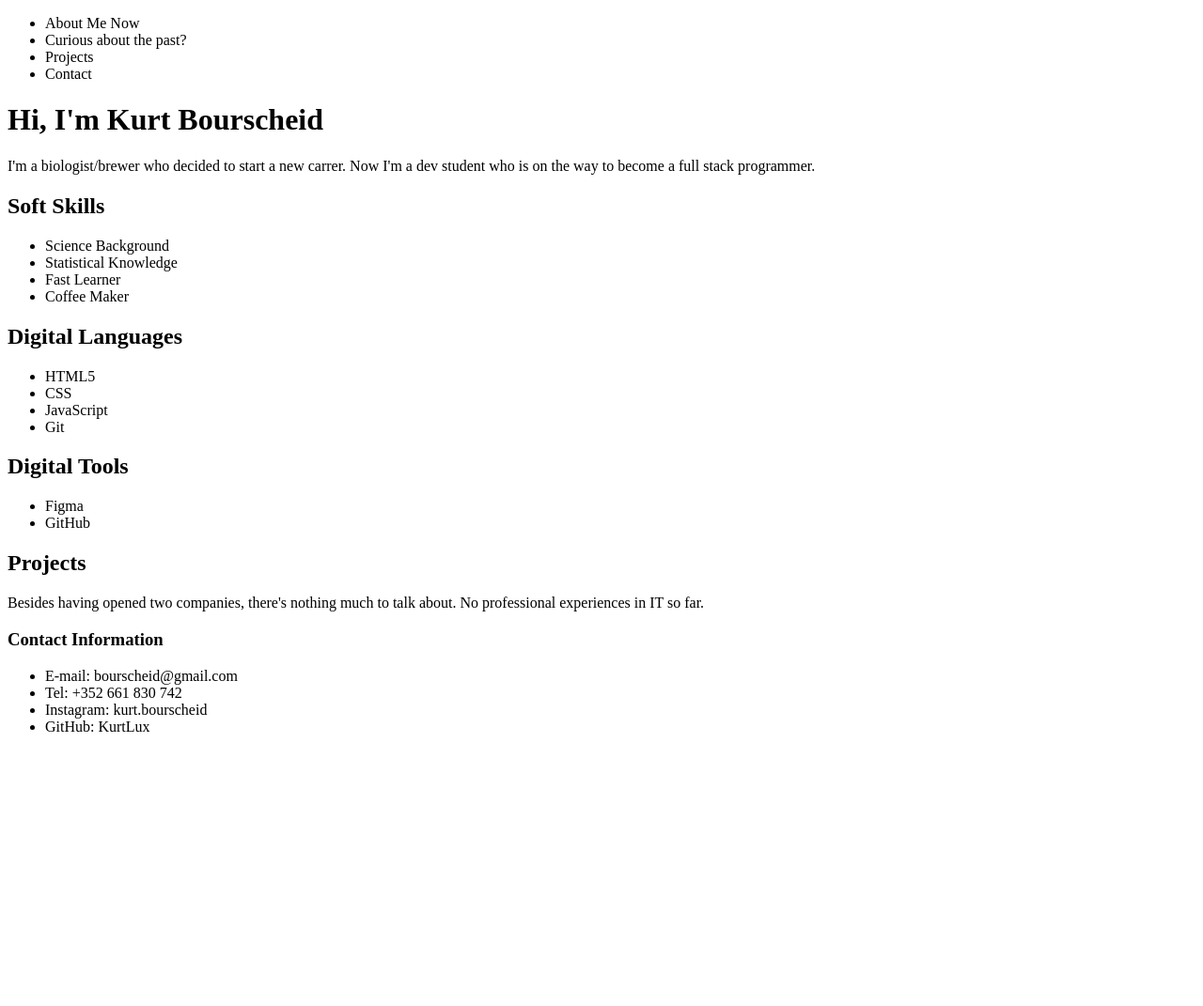
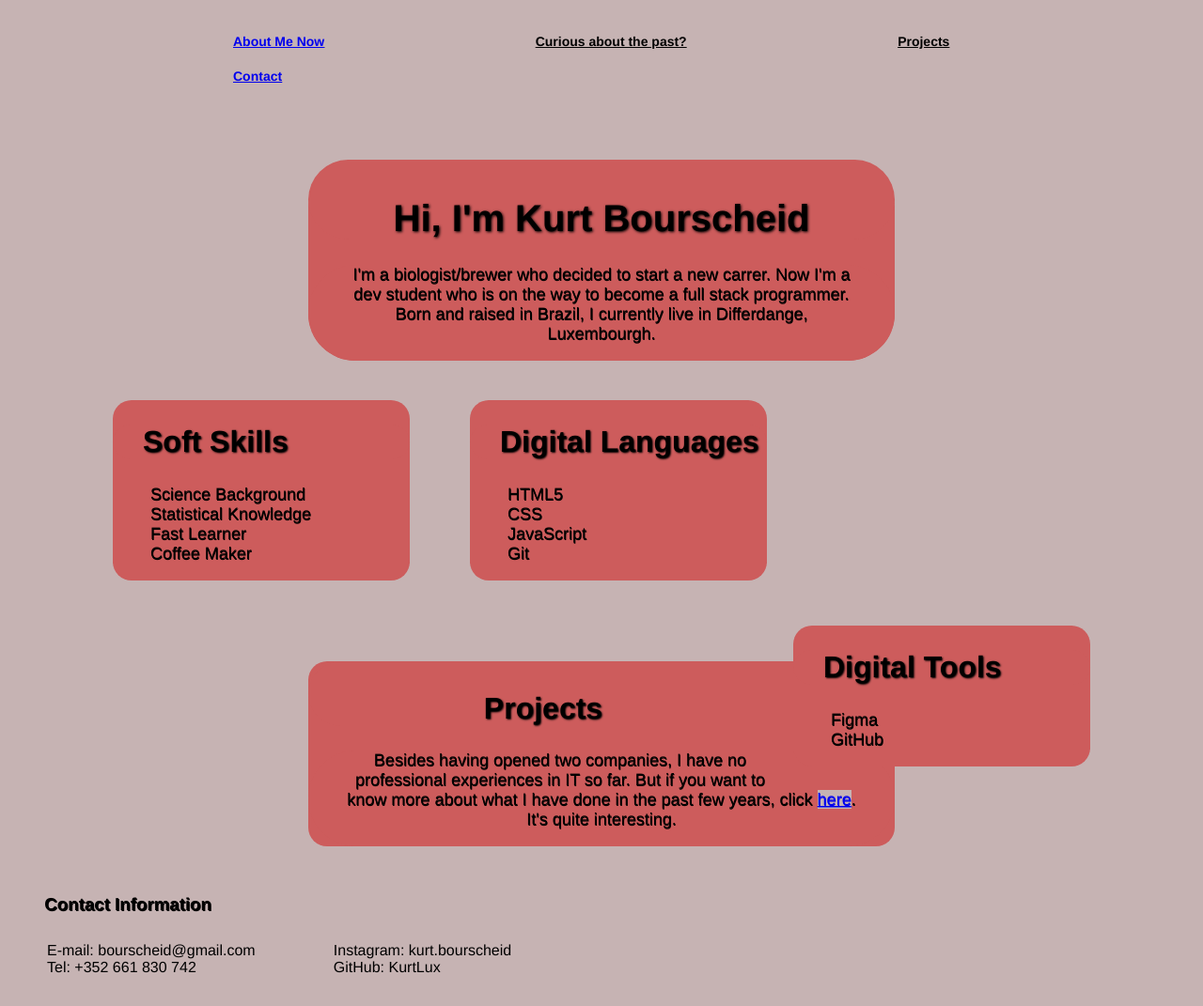
Before and after one commit to KurtLux/portfolio, a plain HTML site: page index.html in a window 1280 px wide. Shown: the whole page at 94% size. Before the commit the page ends 800 px from the top, so only its background shows below. Drawn offline with Linux system fonts and the light colour scheme.

Commit message:
"Main page, first version"

```diff
--- a/index.html
+++ b/index.html
@@ -5,20 +5,22 @@
     <meta http-equiv="X-UA-Compatible" content="IE=edge">
     <meta name="viewport" content="width=device-width, initial-scale=1.0">
     <title>Kurt's Portfolio</title>
+    <link href="./resources/styles.css" rel="stylesheet" type="text/css">
 </head>
 <nav>
-    <ul>
-        <li href="about me">About Me Now</li>
+    <ul class="nav">
+        <li><a href="abouteme">About Me Now</a></li>
         <li>Curious about the past?</li>
         <li>Projects</li>
-        <li href="contact">Contact</li>
+        <li><a href="contact">Contact</a></li>
     </ul>
 </nav>
 <body>
-    <div class="about me">
+    <div class="aboutme">
         <h1>Hi, I'm Kurt Bourscheid</h1>
         <p>I'm a biologist/brewer who decided to start a new carrer. Now I'm
-            a dev student who is on the way to become a full stack programmer. </p>
+            a dev student who is on the way to become a full stack programmer.
+        Born and raised in Brazil, I currently live in Differdange, Luxembourgh.</p>
     </div>
     <section class="softskills">
         <h2>Soft Skills</h2>
@@ -29,7 +31,7 @@
             <li>Coffee Maker</li>
         </ul>
     </section>
-    <section class="digital languages">
+    <section class="languages">
         <h2>Digital Languages</h2>
         <ul>
             <li>HTML5</li>
@@ -38,27 +40,34 @@
             <li>Git</li>
         </ul>
     </section>
-    <section class="digital tools">
+    <section class="tools">
         <h2>Digital Tools</h2>
         <ul>
             <li>Figma</li>
             <li>GitHub</li>
+            <li></li>
+            <li></li>
         </ul>
     </section>
     <section class="projects">
         <h2>Projects</h2>
-        <p>Besides having opened two companies, there's nothing much to talk about.
-            No professional experiences in IT so far.
+        <p>Besides having opened two companies, I have no professional experiences in
+             IT so far. But if you want to know more about what I have done in the
+             past few years, click <a href="./past.html">here</a>. It's quite interesting.
         </p>
     </section>
     <footer class="contact">
         <h3>Contact Information</h3>
-        <ul>
-            <li>E-mail: bourscheid@gmail.com</li>
-            <li>Tel: +352 661 830 742</li>
-            <li>Instagram: kurt.bourscheid</li>
-            <li>GitHub: KurtLux</li>
-        </ul>
+        <div class="footleft">
+            E-mail: bourscheid@gmail.com
+            <br>
+            Tel: +352 661 830 742
+        </div>
+        <div class="footright">
+            Instagram: kurt.bourscheid
+            <br>
+            GitHub: KurtLux
+        </div>
     </footer>
 </body>
 </html>
--- /dev/null
+++ b/resources/styles.css
@@ -0,0 +1,200 @@
+.nav li{
+    display: inline-block;
+    font-family: helvetica;
+    font-size: 14px;
+    text-shadow: 1px;
+    text-decoration: underline;
+    font-weight: 700;
+    margin-left: 180px;
+    margin-right: auto;
+    padding-top: 20px;
+    padding-left: 20px;
+    padding-right: 20px;
+}
+
+* {
+    font-family: Helvetica, sans-serif;
+    background-color: rgb(198, 179, 179);
+}
+
+.aboutme {
+    display: block;
+    margin-top: 5em;
+    margin-left: 20em;
+    margin-right: 20em;
+    background-color: indianred;
+    border-radius: 50px;
+}
+
+.aboutme h1 {
+    text-align: center;
+    text-shadow: 1px 1px 3px ;
+    font-weight: 700;
+    font-size: 40px;
+    background-color: indianred;
+    padding-top: 1em;
+    border-radius: 50px;
+}
+.aboutme p {
+    text-align: center;
+    font-size: 18px;
+    background-color: indianred;
+    padding-bottom: 1em;
+    border-radius: 50px;
+    padding-left: 2em;
+    padding-right: 2em;
+    text-shadow: 0.5px 0.5px 0.5px;
+    }
+
+.softskills {
+    float: left;
+    width: 25%;
+    background-color: indianred;
+    border-radius: 20px;
+    margin: 1.5em;
+    margin-left: 7em;
+}
+.softskills h2 {
+    background-color: indianred;
+    border-radius: 20px;
+    text-shadow: 1px 1px 2px;
+    font-weight: 700;
+    font-size: 32px;
+    padding-left: 1em;
+}
+
+.softskills ul {
+    background-color: indianred;
+    font-size: 18px;
+    list-style-type: none;
+    text-shadow: 0.5px 0.5px 0.5px;
+}
+
+.softskills li {
+    background-color: indianred;
+}
+
+.languages {
+    float: left;
+    width: 25%;
+    background-color: indianred;
+    border-radius: 20px;
+    margin: 1.5em;
+    margin-left: 2.5em;
+}
+.languages h2 {
+    background-color: indianred;
+    border-radius: 20px;
+    text-shadow: 1px 1px 2px;
+    font-weight: 700;
+    font-size: 32px;
+    padding-left: 1em;
+}
+
+.languages ul {
+    background-color: indianred;
+    font-size: 18px;
+    list-style-type: none;
+    text-shadow: 0.5px 0.5px 0.5px;
+}
+
+.languages li {
+    background-color: indianred;
+}
+
+.tools {
+        float: right;
+        width: 25%;
+        background-color: indianred;
+        border-radius: 20px;
+        margin: 1.5em;
+        margin-right: 7em;
+        margin-left: 1em;
+}
+.tools h2 {
+        background-color: indianred;
+        border-radius: 20px;
+        text-shadow: 1px 1px 2px;
+        font-weight: 700;
+        font-size: 32px;
+        padding-left: 1em;
+    }
+
+.tools ul {
+        background-color: indianred;
+        font-size: 18px;
+        list-style-type: none;
+        text-shadow: 0.5px 0.5px 0.5px;
+}
+
+.tools li {
+    background-color: indianred;
+}
+.projects {
+    display: block;
+    width: auto;
+    background-color: indianred;
+    border-radius: 20px;
+    margin: 2em;
+    margin-top: 20em;
+    margin-left: 20em;
+    margin-right: 20em;
+}
+
+.projects h2 {
+    text-align: center;
+    text-shadow: 1px 1px 2px ;
+    font-weight: 700;
+    font-size: 32px;
+    background-color: indianred;
+    padding-top: 1em;
+    border-radius: 50px;
+}
+
+.projects p {
+    text-align: center;
+    font-size: 18px;
+    background-color: indianred;
+    padding-bottom: 1em;
+    border-radius: 50px;
+    text-shadow: 0.5px 0.5px 0.5px;
+    padding-left: 2em;
+    padding-right: 2em;
+}
+
+.contact {
+    width: auto;
+    margin-top: 2em;
+}
+
+.contact h3 {
+    padding-left: 2.1em;
+    text-shadow: 1px 1px 0.5px;
+    padding-top: 1em;
+}
+
+.footleft {
+    font-size: 16px;
+    margin-left: 2em;
+    margin-right: auto;
+    padding-top: 10px;
+    padding-left: 10px;
+    padding-right: 10px;
+    width: 20%;
+    float: left;
+    display: inline;
+    margin-bottom: 2em;
+}
+
+.footright {
+    font-size: 16px;
+    margin-left: 2em;
+    margin-right: auto;
+    padding-top: 10px;
+    padding-left: 10px;
+    padding-right: 10px;
+    width: 20%;
+    float: left;
+    display: inline;
+    margin-bottom: 2em;
+}
```
Also changed, not shown: resources/20220915_143221.jpg (added), resources/20220921_190730.jpg (added), resources/20220921_190733.jpg (added).
